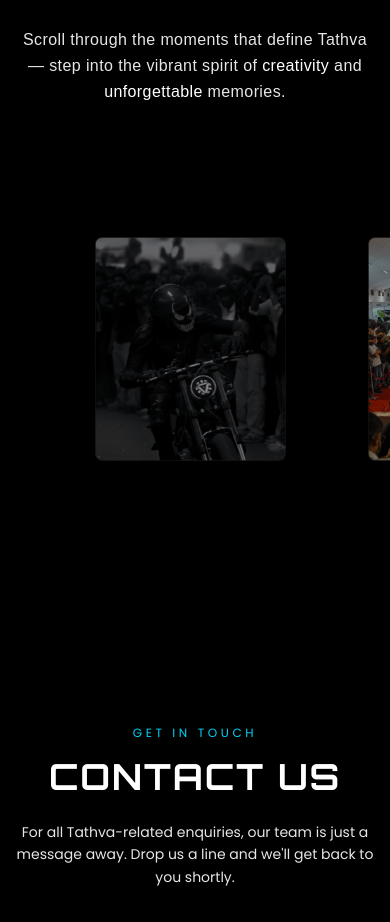
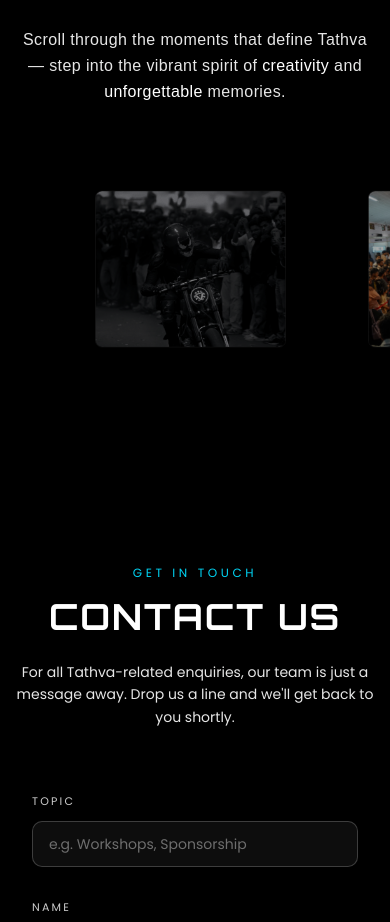
Before and after one commit to Tathva-26/temp, a Next.js app: page / in a window 390 px wide. Shown: the part 2907-3829 px from the top of the page. Built offline with nearby package versions, Linux system fonts and the light colour scheme.

Commit message:
reduce heigt

```diff
--- a/src/components/MobileGallery.jsx
+++ b/src/components/MobileGallery.jsx
@@ -235,7 +235,7 @@
       onTouchStart={handleMouseEnter}
       onTouchEnd={handleMouseLeave}
       style={{ scrollBehavior: "auto" }}
-      className="relative overflow-x-scroll snap-x py-16 [scrollbar-width:none] [&::-webkit-scrollbar]:hidden w-full flex items-center"
+      className="relative overflow-x-scroll snap-x py-8 sm:py-16 [scrollbar-width:none] [&::-webkit-scrollbar]:hidden w-full flex items-center"
     >
       <div className="flex items-center gap-0.1 px-[20vw]">
         {GalleryImages.map((img) => (
@@ -252,7 +252,7 @@
             <img
               src={img.src}
               alt={img.alt}
-              className="w-full h-80 sm:h-100 object-cover rounded-lg shadow-2xl shadow-black/60 border border-white/10"
+              className="w-full h-56 sm:h-80 object-cover rounded-lg shadow-2xl shadow-black/60 border border-white/10"
               draggable={false}
             />
           </div>
```
